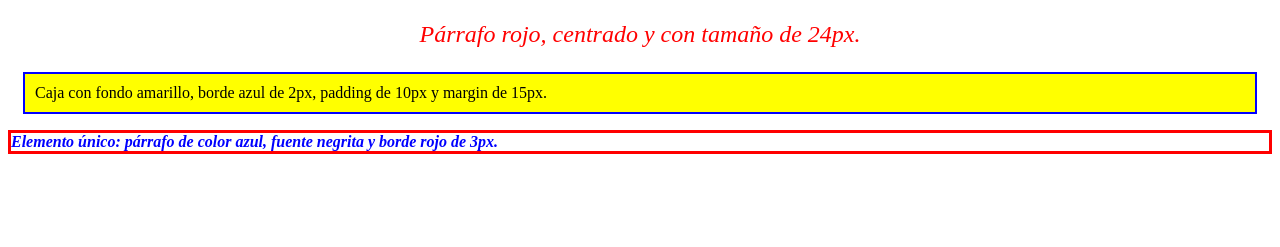
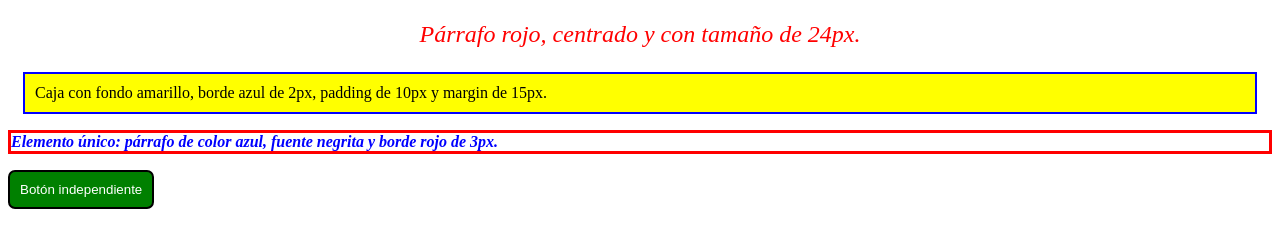
Before and after one commit to saulocaceresg/Laboratorio7IDWEB-HTML5-CSS, a plain HTML site: page index.html in a window 1280 px wide. Shown: the part 101-348 px from the top of the page. Drawn offline with Linux system fonts and the light colour scheme.

Commit message:
Commit 7: Ejercicio 8 - botón independiente y apariencia

```diff
--- a/css/styles.css
+++ b/css/styles.css
@@ -27,3 +27,12 @@ div {
     font-weight: bold;
     border: solid 3px red;
 }
+
+/* Ejercicio 8 */
+button {
+    background-color: green;
+    color: white;
+    border: solid 2px black;
+    border-radius: 7px;
+    padding: 10px;
+}
--- a/index.html
+++ b/index.html
@@ -21,5 +21,8 @@
 
     <!-- Ejercicio 7 -->
     <p id="ej7">Elemento único: párrafo de color azul, fuente negrita y borde rojo de 3px.</p>
+
+    <!-- Ejercicio 8 -->
+    <button>Botón independiente</button>
 </body>
 </html>
```
